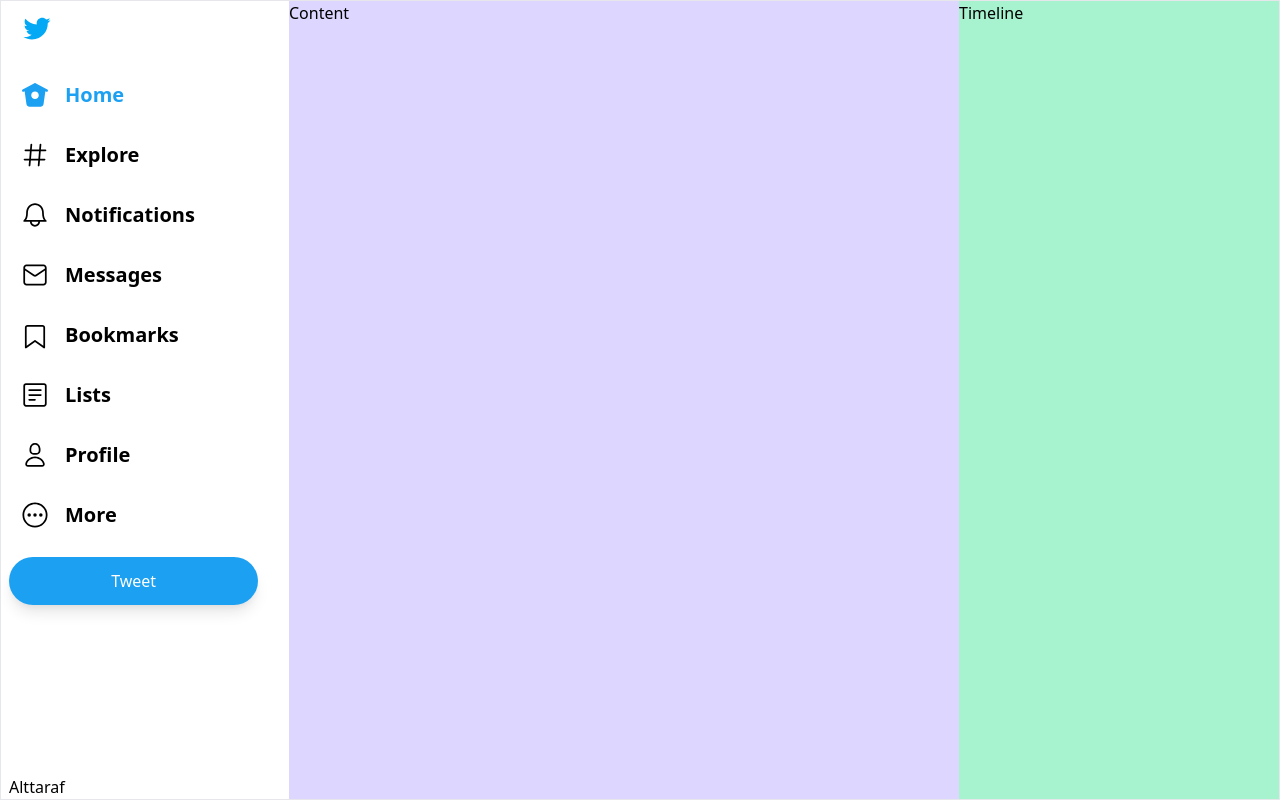
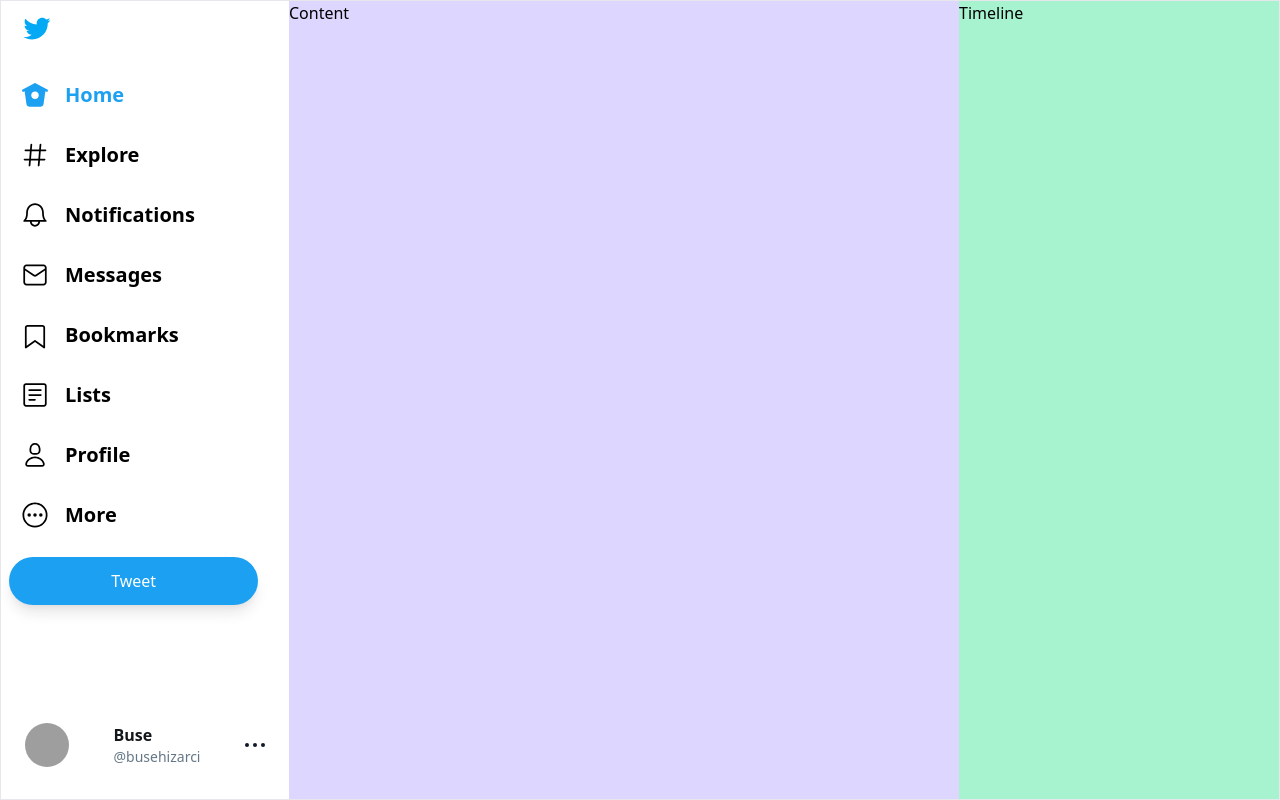
Before and after one commit to BuseHizarci/twitter-projects, a React (Create React App) app: page / in a window 1280 px wide. Built offline with nearby package versions, Linux system fonts and the light colour scheme; grey boxes are pictures that could not be loaded.

Commit message:
userBox done

```diff
--- /dev/null
+++ b/src/components/UserBox.js
@@ -0,0 +1,26 @@
+import React from 'react'
+
+const Userbox = () => {
+    return (
+        <div className="flex justify-between items-center mb-6 hover:bg-primary-light cursor-pointer rounded-full py-2 px-4 transform transition-colors duration-200">
+            <img src="https://twitter.com/Buseehzrc/photo"  alt="Profile"
+        className="w-11 h-11 rounded-full"/>
+            <div className=" flex flex-col">
+                <span className="font-bold text-md text-black">
+                    Buse
+                </span>
+                <span className=" text-sm text-gray-dark">
+                    @busehizarci
+                </span>
+
+            </div>
+            <div className="flex space-x-1">
+        <div className="w-1 h-1 bg-gray-900 rounded-full" />
+        <div className="w-1 h-1 bg-gray-900 rounded-full" />
+        <div className="w-1 h-1 bg-gray-900 rounded-full" />
+      </div>
+      </div>
+    )
+}
+
+export default Userbox
--- a/src/layout/Sidebar.js
+++ b/src/layout/Sidebar.js
@@ -1,6 +1,7 @@
 import React , {useState} from 'react'
 import SideLink from "../components/SideLink";
 import TwitterLogo from '../images/TwitterLogo.svg'
+import UserBox from "../components/UserBox";
 import {
     BookmarksIcon,
     ExploreIcon,
@@ -75,7 +76,7 @@
     </nav>
     <button className="bg-primary-base hover:bg-primary-dark  text-white rounded-full py-3 px-8 w-11/12 shadow-lg  transform transition-colors duratio-200">Tweet</button>
     </div>
-    <div>Alttaraf</div>
+      <UserBox />
     </div>
     );
 }
```
